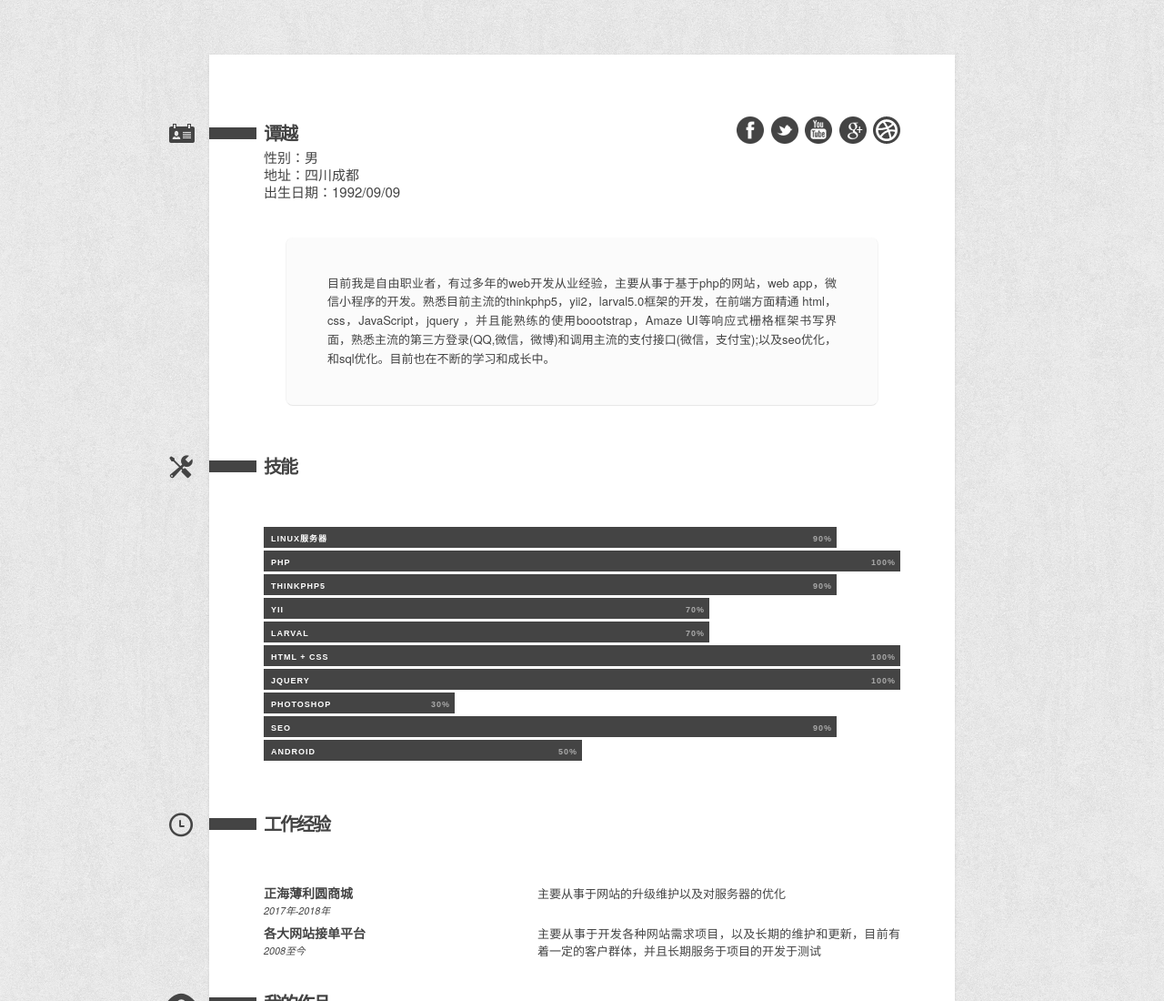
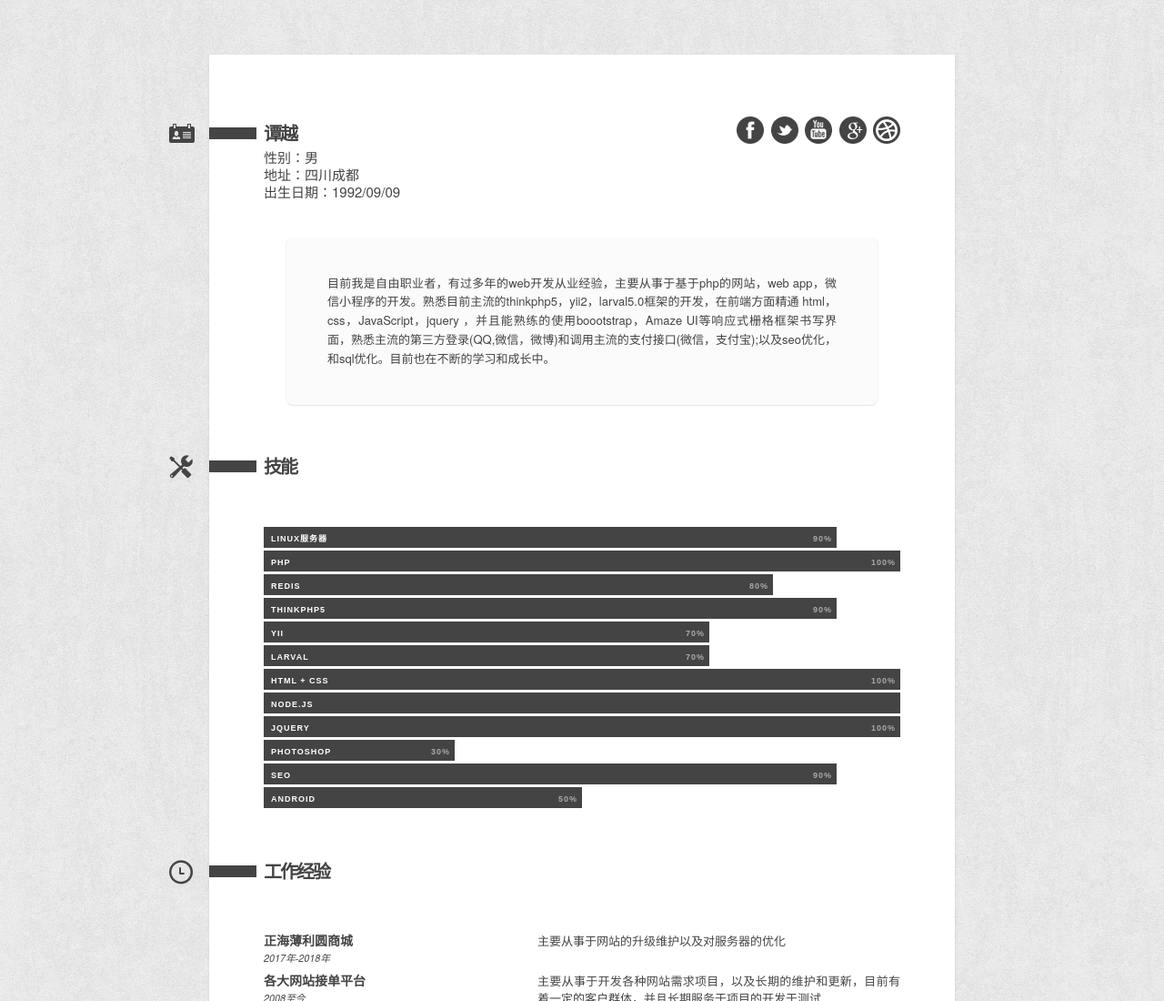
Before and after one commit to SunGodAppollo/AboutMe, a plain HTML site: page my/index.html in a window 1280 px wide. Shown: the top 1100 px of the page at 91% size. Drawn offline with Linux system fonts and the light colour scheme.

Commit message:
更改技能
更改技能

```diff
--- a/my/index.html
+++ b/my/index.html
@@ -73,10 +73,12 @@
 	<!--////////////////////////////////////////////////////////////////////////////////////-->
 	<li id="skill1" class="s90"><span>Linux服务器</span></li>
 	<li id="skill2" class="s100"><span>PHP</span></li>
+	<li id="skill2" class="s80"><span>REDIS</span></li>
 	<li id="skill2" class="s90"><span>ThinkPhp5</span></li>
 	<li id="skill2" class="s70"><span>Yii</span></li>
 	<li id="skill2" class="s70"><span>Larval</span></li>
 	<li id="skill3" class="s100"><span>HTML + CSS</span></li>
+	<li id="skill3" class="s75"><span>Node.js</span></li>
 	<li id="skill4" class="s100"><span>jQuery</span></li>
 	<li id="skill5" class="s30"><span>Photoshop</span></li>
 	<li id="skill6" class="s90"><span>SEO</span></li>
```
